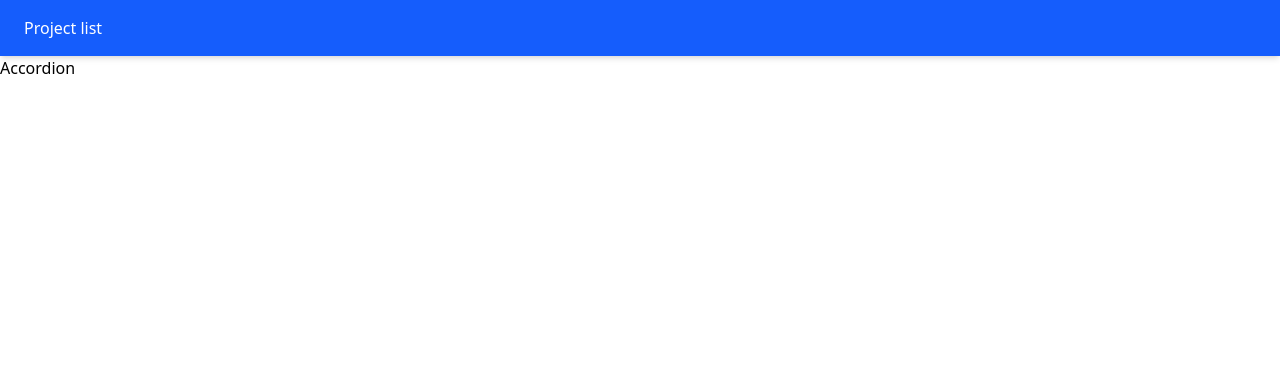
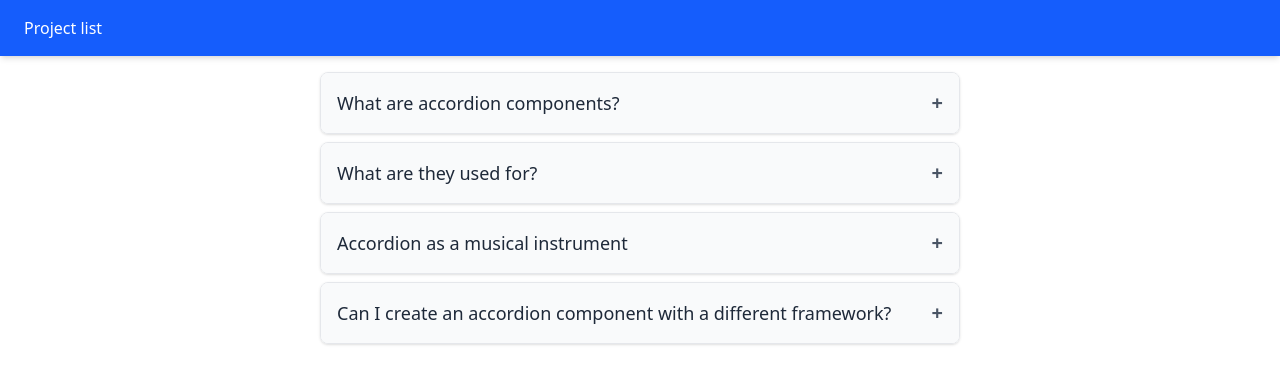
Before and after one commit to IvanHrushevich/react-small-projects, a React (Vite) app: page /accordion in a window 1280 px wide. Shown: the top 384 px of the page. Built offline with nearby package versions, Linux system fonts and the light colour scheme.

Commit message:
feat(Accordion): implement basic Accordion component

```diff
--- a/src/pages/Accordion/Accordion.tsx
+++ b/src/pages/Accordion/Accordion.tsx
@@ -1,3 +1,46 @@
+import { useState } from 'react';
+import data from './data';
+
 export const Accordion = () => {
-    return <div>Accordion</div>;
+    const [selected, setSelected] = useState<string | null>(null);
+
+    const handleSingleSelection = (id: string) =>
+        setSelected(id === selected ? null : id);
+
+    return (
+        <div className="max-w-2xl mx-auto p-4">
+            <div className="space-y-2">
+                {data && data.length > 0 ? (
+                    data.map((item) => (
+                        <div
+                            key={item.id}
+                            className="border border-gray-200 rounded-lg overflow-hidden shadow-sm hover:shadow-md transition-shadow"
+                        >
+                            <div
+                                onClick={() => handleSingleSelection(item.id)}
+                                className="flex justify-between items-center p-4 bg-gray-50 hover:bg-gray-100 cursor-pointer transition-colors"
+                            >
+                                <h3 className="text-lg font-medium text-gray-800">
+                                    {item.question}
+                                </h3>
+                                <span className="text-xl font-bold text-gray-600">
+                                    {item.id === selected ? '-' : '+'}
+                                </span>
+                            </div>
+
+                            {item.id === selected && (
+                                <div className="p-4 bg-white text-gray-700 border-t border-gray-100">
+                                    {item.answer}
+                                </div>
+                            )}
+                        </div>
+                    ))
+                ) : (
+                    <div className="text-center text-gray-500 py-8">
+                        No data found
+                    </div>
+                )}
+            </div>
+        </div>
+    );
 };
```
Also changed, not shown: src/pages/Accordion/data.ts (renamed from src/pages/Accordion/data.js).
